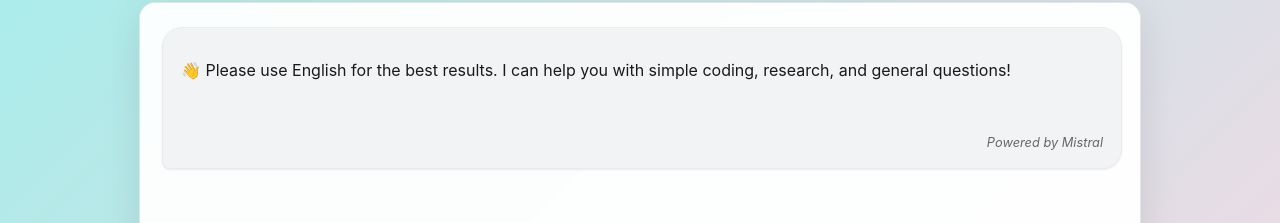
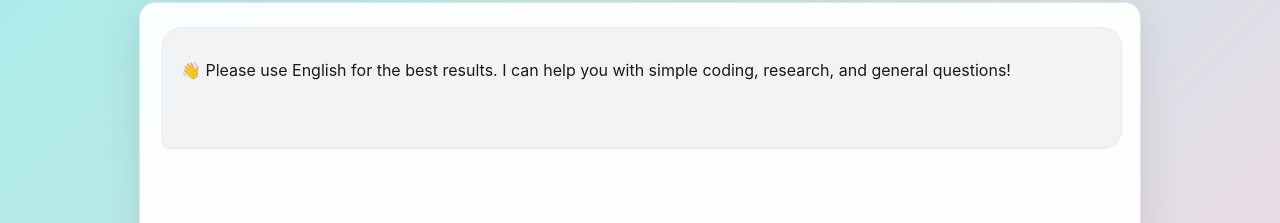
Before and after one commit to 2004Luka/ChatBot, a React (Vite) app: page / in a window 1280 px wide. Shown: the part 57-280 px from the top of the page. Built offline with nearby package versions, Linux system fonts and the light colour scheme.

Commit message:
updated models

```diff
--- a/src/components/deepseak.tsx
+++ b/src/components/deepseak.tsx
@@ -145,7 +145,7 @@ const Deepseek = () => {
                     fontStyle: 'italic',
                     textAlign: 'right'
                   }}>
-                    Powered by {getModelDisplayName(msg.model || "...")}
+                    {/* Powered by {getModelDisplayName(msg.model || "...")} */}
                   </div>
                   <button
                     className="copy-button"
```
